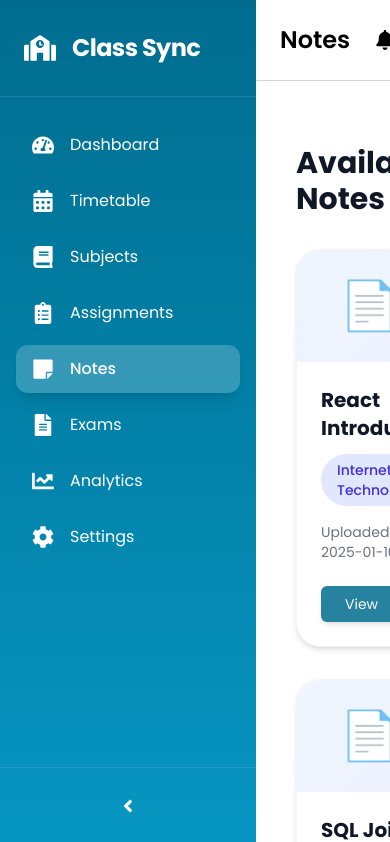
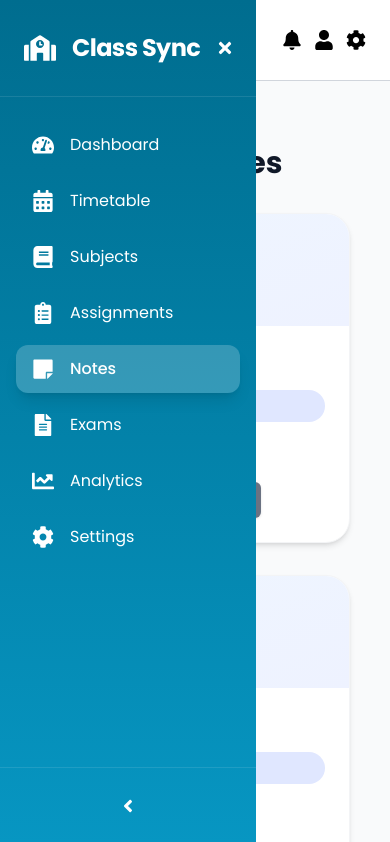
Before and after one commit to paldentitung/ClassSync, a React (Vite) app in the folder frontend/: page /notes in a window 390 px wide. Shown: the top 842 px of the page. Built offline with nearby package versions, Linux system fonts and the light colour scheme.

Commit message:
added responsiveness in side bar with header

```diff
--- a/frontend/Components/Header.jsx
+++ b/frontend/Components/Header.jsx
@@ -1,14 +1,30 @@
-import React from "react";
+import React, { useContext } from "react";
 import { FaBell, FaUser, FaCog } from "react-icons/fa";
+import { SideBarContext } from "../Context/SidebarContext";
+import SideBar from "./SideBar";
 const Header = ({ title }) => {
+  const { showSideBar, setShowSideBar } = useContext(SideBarContext);
   return (
     <header className="flex justify-between p-6  border-b border-b-gray-300 bg-white items-center sticky top-0 z-30 ">
+      <button
+        onClick={() => setShowSideBar(!showSideBar)}
+        className="flex flex-col gap-1  md:hidden"
+      >
+        <span className="w-12 h-2 bg-(--mainColor) rounded-md"></span>
+        <span className="w-12 h-2 bg-(--mainColor) rounded-md"></span>
+        <span className="w-12 h-2 bg-(--mainColor) rounded-md"></span>
+      </button>
       <div className="text-2xl font-semibold">{title}</div>
       <div className="flex gap-3 items-center">
         <FaBell size={20} color="##bab6b6" />
         <FaUser size={20} />
         <FaCog size={20} />
       </div>
+      {showSideBar && (
+        <div className="fixed w-full h-full inset-0 z-50">
+          <SideBar mobile={true} />
+        </div>
+      )}
     </header>
   );
 };
--- a/frontend/Components/SideBar.jsx
+++ b/frontend/Components/SideBar.jsx
@@ -16,10 +16,11 @@ import {
 import { NavLink } from "react-router-dom";
 import { RoleContext } from "../Context/RoleContext";
 import { SideBarContext } from "../Context/SidebarContext";
-
-const SideBar = () => {
+import { FaTimes } from "react-icons/fa";
+const SideBar = ({ mobile }) => {
   const { role } = useContext(RoleContext);
-  const { isExpanded, setIsExpanded } = useContext(SideBarContext);
+  const { isExpanded, setIsExpanded, showSideBar, setShowSideBar } =
+    useContext(SideBarContext);
 
   const sidebarItems = [
     {
@@ -38,10 +39,12 @@ const SideBar = () => {
   ];
 
   return (
+    <>
       <div
-      className={`fixed top-0 left-0 h-full bg-linear-to-b from-(--mainColor) to-(--secondaryColor) text-white flex flex-col transition-all duration-500 ease-in-out z-40 ${
-        isExpanded ? "w-64 " : "w-20 "
-      }`}
+        className={`fixed top-0 left-0 h-full bg-linear-to-b from-(--mainColor) to-(--secondaryColor) text-white flex flex-col transition-all duration-300 ease-in-out z-40
+        ${isExpanded ? "w-64" : "w-20"}
+    ${mobile ? "flex md:hidden" : "hidden md:flex"}
+      `}
       >
         {/* Logo & Title - Smooth fade + slide */}
         <div className="flex items-center gap-4 px-6 py-8 border-b border-white/10 overflow-hidden">
@@ -55,6 +58,12 @@ const SideBar = () => {
           >
             Class Sync
           </h1>
+          <button
+            onClick={() => setShowSideBar(!showSideBar)}
+            className="flex flex-col gap-1  md:hidden"
+          >
+            <FaTimes size={18} />
+          </button>
         </div>
 
         {/* Navigation */}
@@ -66,6 +75,9 @@ const SideBar = () => {
                 <li key={item.id}>
                   <NavLink
                     to={item.link}
+                    onClick={() => {
+                      if (mobile) setShowSideBar(false);
+                    }}
                     className={({ isActive }) =>
                       `flex items-center gap-4 px-4 py-3 rounded-xl transition-all duration-300 group ${
                         isActive
@@ -112,6 +124,7 @@ const SideBar = () => {
           </button>
         </div>
       </div>
+    </>
   );
 };
 
--- a/frontend/Context/SidebarContext.jsx
+++ b/frontend/Context/SidebarContext.jsx
@@ -4,9 +4,11 @@ export const SideBarContext = createContext();
 
 export const SidebarProvider = ({ children }) => {
   const [isExpanded, setIsExpanded] = useState(true);
-
+  const [showSideBar, setShowSideBar] = useState(true);
   return (
-    <SideBarContext.Provider value={{ isExpanded, setIsExpanded }}>
+    <SideBarContext.Provider
+      value={{ isExpanded, setIsExpanded, setShowSideBar, showSideBar }}
+    >
       {children}
     </SideBarContext.Provider>
   );
--- a/frontend/MainLayout/MainLayout.jsx
+++ b/frontend/MainLayout/MainLayout.jsx
@@ -2,16 +2,17 @@ import React, { useContext } from "react";
 import SideBar from "../Components/SideBar";
 import { SideBarContext } from "../Context/SidebarContext";
 const MainLayout = ({ children }) => {
-  const { isExpanded } = useContext(SideBarContext);
+  const { isExpanded, showSideBar } = useContext(SideBarContext);
   return (
     <div className="min-h-screen flex overflow-hidden">
-      <aside className={` h-full`}>
+      <aside className={` h-full hidden md:block`}>
         <SideBar />
       </aside>
       <main
-        className={`flex-1 flex flex-col gap-4 transition-all duration-500 ease-in-out ${
-          isExpanded ? "ml-64" : "ml-20"
-        }`}
+        className={`flex-1 flex flex-col gap-4  bg-gray-50 transition-all duration-500 ease-in-out
+    ml-0
+    ${isExpanded ? "md:ml-64" : "md:ml-20"}
+  `}
       >
         {children}
       </main>
```
Lines whose indentation alone changed are shown as unchanged.
